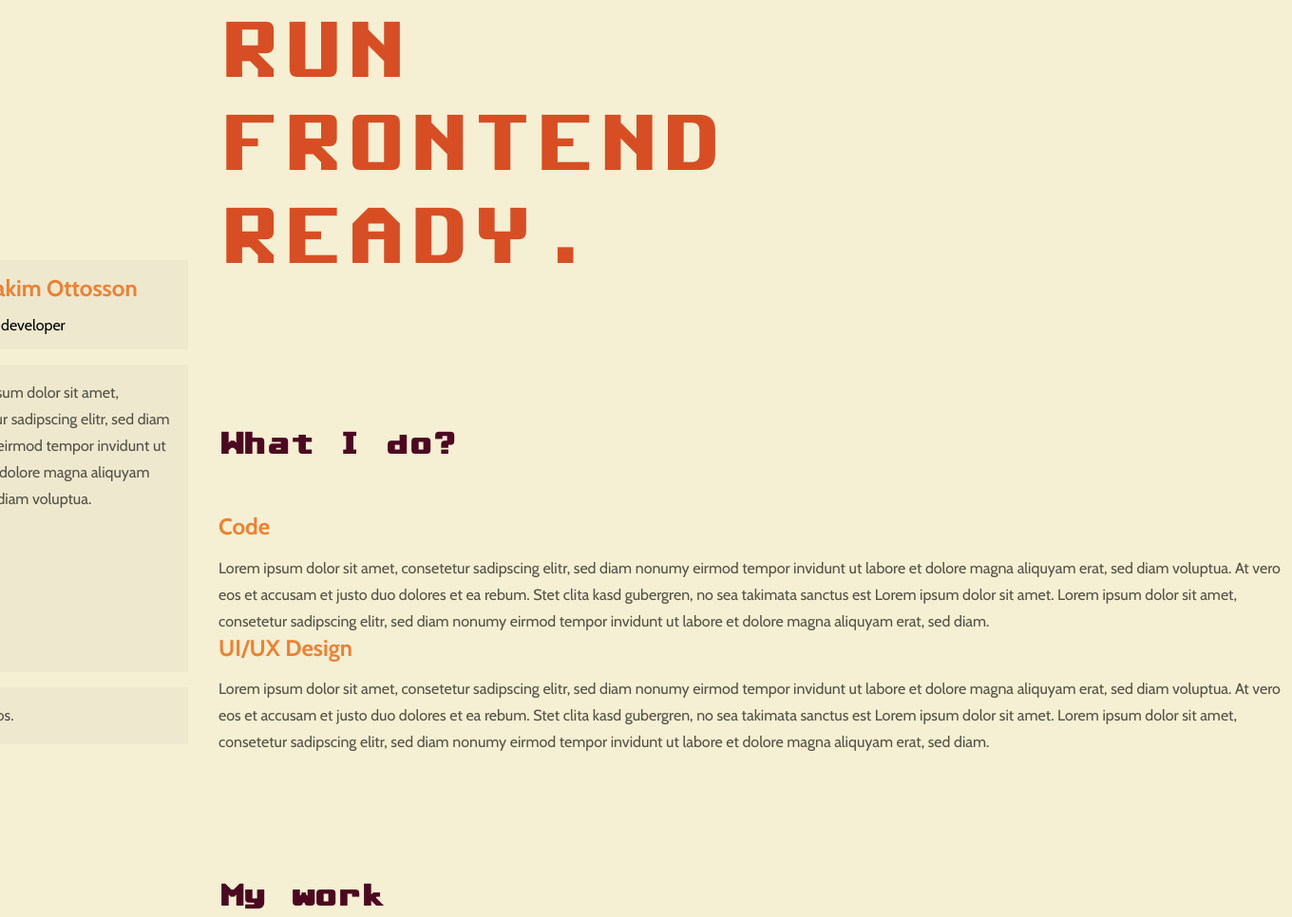
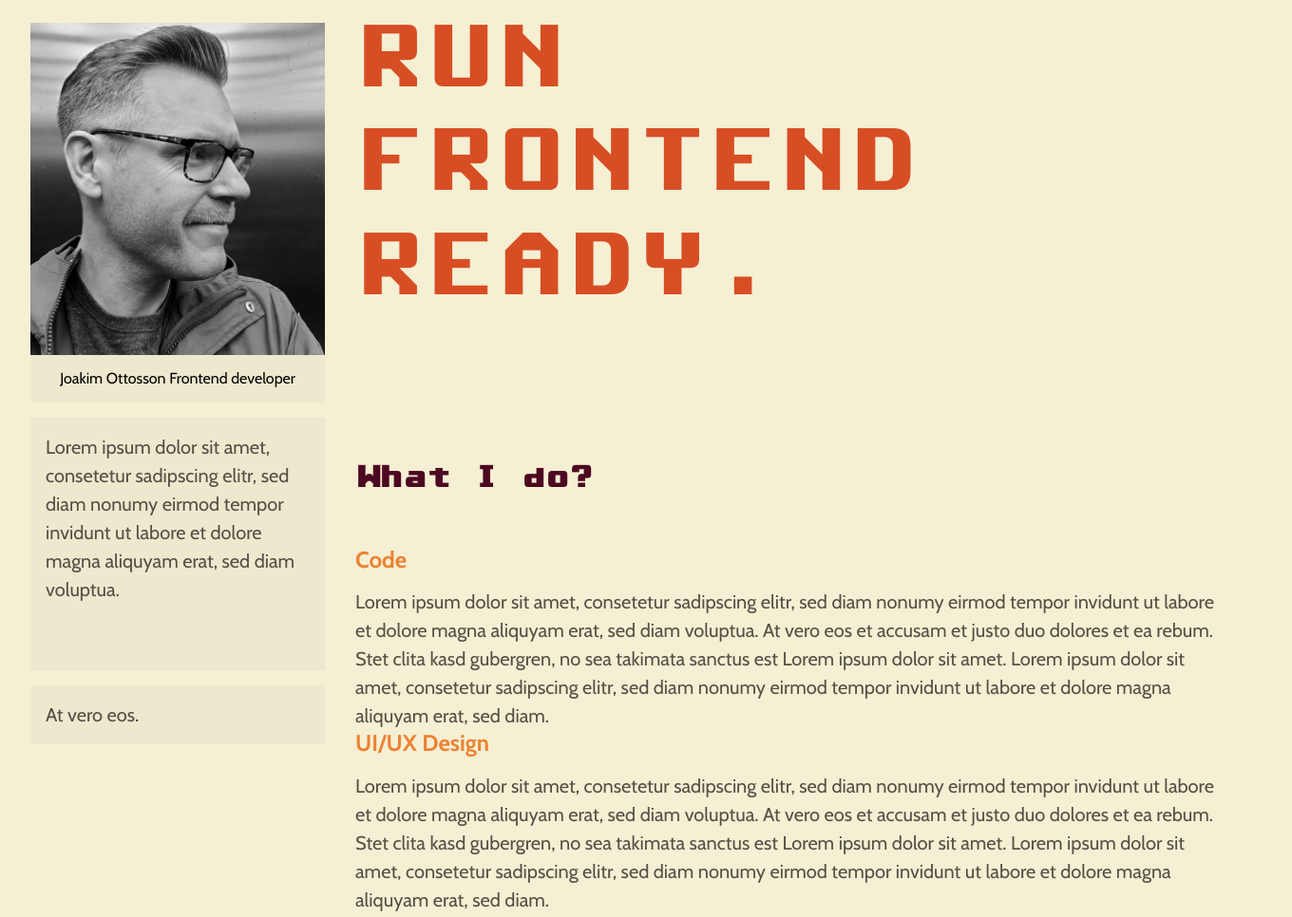
Before and after one commit to devjoppe/mi-cv, a plain HTML site: page index.html in a window 1280 px wide. Shown: the top 966 px of the page at 95% size, 1360 px wide, since content can reach past the window. Drawn offline with nearby package versions, Linux system fonts and the light colour scheme.

Commit message:
Some updates on design and structure

```diff
--- a/index.html
+++ b/index.html
@@ -19,7 +19,6 @@
 
   <link rel="stylesheet" href="css/normalize.css">
   <link rel="stylesheet" href="css/style.min.css">
-  <link rel="stylesheet" href="css/responsive.min.css">
 </head>
 
 <body>
@@ -30,15 +29,18 @@
     <div class="layout">
       <h1 class="display-none">Joakim Ottossons Personal Website</h1>
 
+      <nav>
+        <!-- menu code -->
+      </nav>
+
       <!-- Start: Aside -->
-      <aside>
         <div class="aside">
           <h2 class="display-none">Personal facts</h2>
           <div class="aside--content">
-            <div class="image" aria-label="Image on Joakim Ottosson"></div>
-            <div class="block">
-              <h3 class="text-center">Joakim Ottosson</h3>
-              <span class="txt-center">Frontend developer</span>
+            <div class="image"></div>
+            <div class="block text-center">
+              <span class="name">Joakim Ottosson</span>
+              <span>Frontend developer</span>
             </div>
             <div class="block flex-one">
               <p>Lorem ipsum dolor sit amet, consetetur sadipscing elitr, sed diam nonumy eirmod tempor invidunt ut labore et dolore magna aliquyam erat, sed diam voluptua.</p>
@@ -48,7 +50,6 @@
             </div>
           </div>
         </div>
-      </aside>
       <!-- End: Aside -->
 
       <!-- Start: layout--main -->
--- a/scss/_mobile.scss
+++ b/scss/_mobile.scss
@@ -1 +1,19 @@
-@import "_tablet.scss";
+// Mobile responsive
+@media screen and (max-width: 680px) {
+
+    // Mobile - Layout - Primary and secondary elements
+    .layout {
+        flex-direction: column-reverse;
+        padding: 0 $size-medium 0 $size-medium;
+    }
+
+    header {
+        margin-top: $size-medium;
+    }
+
+    .header {
+        span {
+            font-size: 50px;
+        }
+    }
+}
--- a/scss/aside.scss
+++ b/scss/aside.scss
@@ -1,11 +1,11 @@
 .aside--content {
     .image {
-        background-image: url("../img/joakim-profile_image.png");
+        background-image: url("../assets/images/joakim-profile_image.png");
         background-size: cover;
         background-position: center;
         transform: scaleX(-1); // Maybe delete this one?
         width: inherit;
-        height: 250px;
+        height: 350px;
         margin-top: 24px;
     }
     .block {
--- a/scss/config.scss
+++ b/scss/config.scss
@@ -53,15 +53,17 @@ h3 { font-size: 24px; font-family: $text-font; color: $secondary-color; font-wei
 
 p {
     color: $gray-color;
-    font-size: 1rem;
+    font-size: 20px;
     margin: 0;
-    line-height: 28px;;
+    line-height: 30px;
 }
 
 // Design elements
 .display-none { display: none; }
 .display-flex { display: flex; }
 
+.justify-center { justify-content: center; }
+
 .text-center { text-align: center; }
 
 .flex-one { flex: 1; }
--- a/scss/header.scss
+++ b/scss/header.scss
@@ -1,7 +1,7 @@
 .header {
     span {
         font-family: $heading-font;
-        font-size: 85px;
+        font-size: 95px;
         color: $orange-color;
         text-transform: uppercase;
     }
--- a/scss/layout.scss
+++ b/scss/layout.scss
@@ -5,10 +5,6 @@ header {
 
 section {
     margin-bottom: $size-x-large;
-}
-
-aside {
-    width: 310px;
 }
 
 // Primary and secondary elements
@@ -24,19 +20,22 @@ aside {
 }
 
 .layout--main {
-    width: 1130px;
+    width: 100%;
     display: flex;
     flex-direction: column;
 }
 
 .aside {
-    position: fixed;
-    width: inherit;
+    position: relative;
+    width: 310px;
+    margin: 0 $size-medium 0 $size-medium;
 }
 
 .aside--content {
+    position: sticky;
+    top: 0;
     display: flex;
     flex-direction: column;
     height: 100vh;
-    margin-right: $size-medium;
+    width: inherit;
 }
--- a/scss/style.scss
+++ b/scss/style.scss
@@ -6,3 +6,7 @@
 @import "sections.scss";
 @import "menu.scss";
 @import "footer.scss";
+
+// Imports responsive
+@import "_tablet.scss";
+@import "_mobile.scss";
```
Also changed, not shown: css/responsive.min.css (deleted), css/style.min.css.
